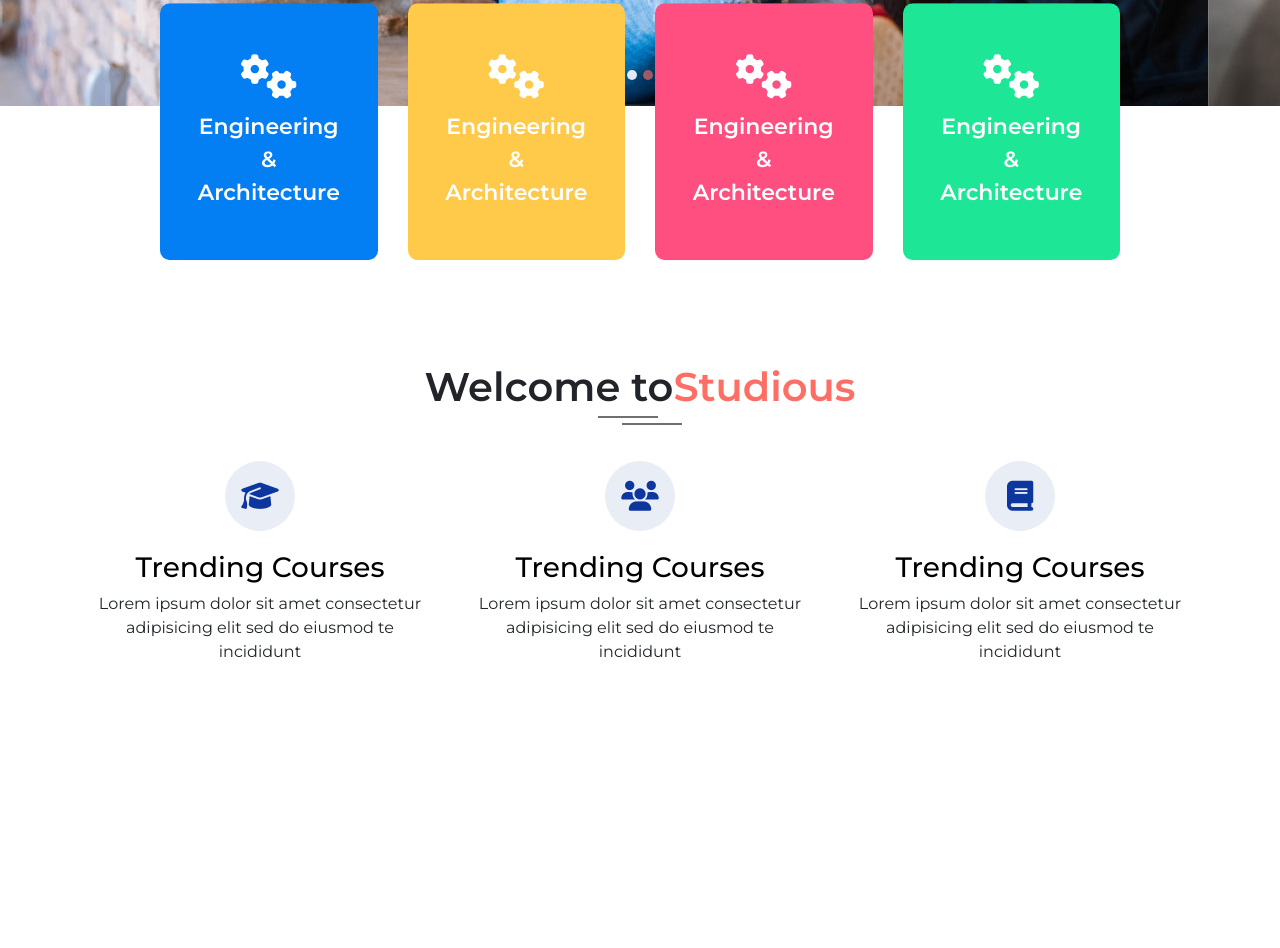
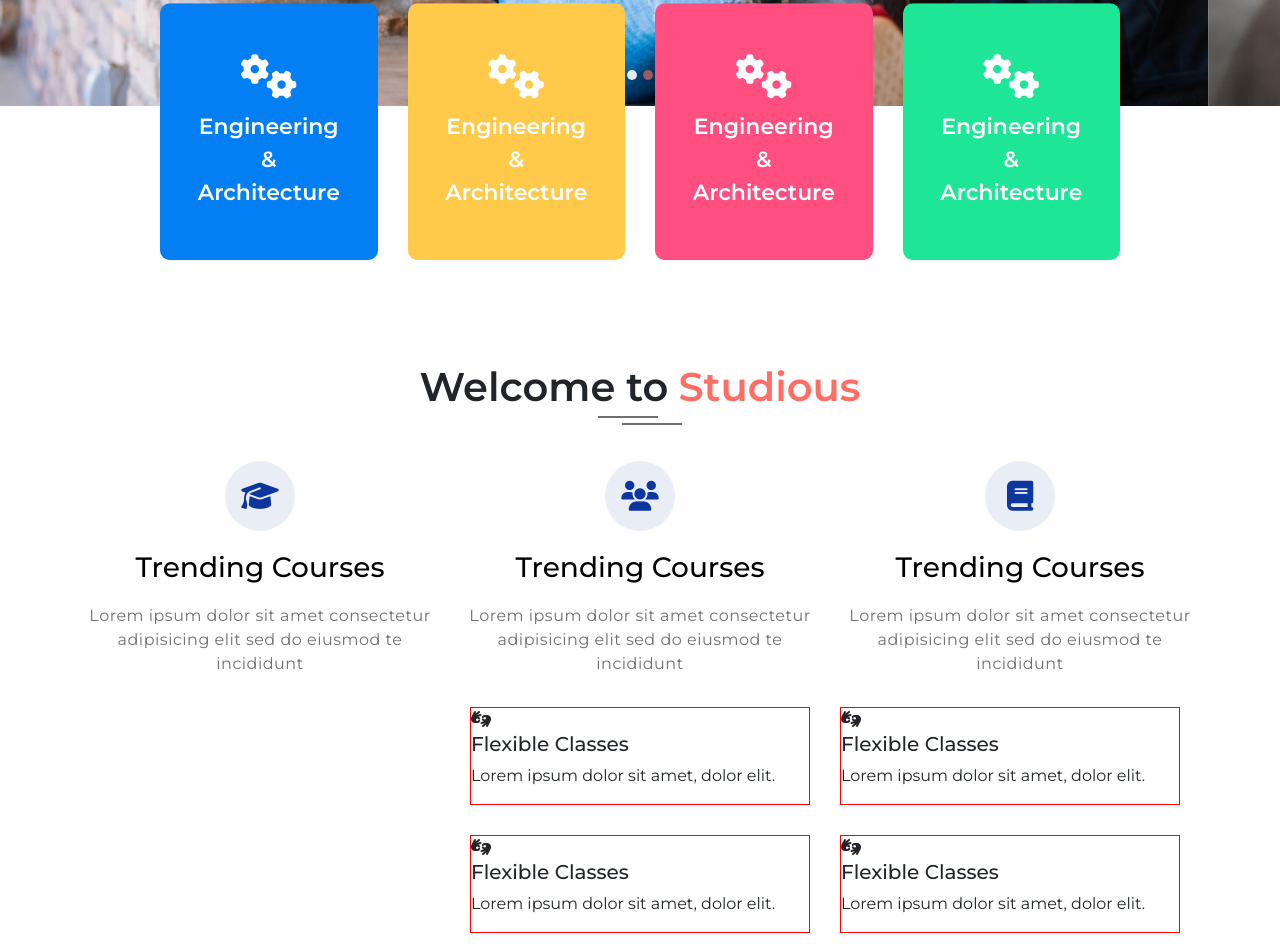
Before and after one commit to thanhle1301/1.1_project_studious, a plain HTML site: page home.html in a window 1280 px wide. Shown: the part 663-1611 px from the top of the page. Before the commit the page ends 1343 px from the top, so only its background shows below. Drawn offline with nearby package versions, Linux system fonts and the light colour scheme.

Commit message:
fix intro

```diff
--- a/CSS/index.css
+++ b/CSS/index.css
@@ -8,14 +8,14 @@
   font-family: "Montserrat", sans-serif;
   font-size: 16px;
 }
-.container__common{
+.container__common {
   width: 75%;
   margin: 0 auto;
 }
 .clear {
   clear: both;
 }
-.title h2{
+.title h2 {
   font-size: 40px;
   font-weight: 600;
   text-align: center;
@@ -23,10 +23,11 @@
   display: flex;
   justify-content: center;
 }
-.title  h2 span{
-color: #ff6e65;
+.title h2 span {
+  color: #ff6e65;
+  margin-left: 10px;
 }
-.title h2::before{
+.title h2::before {
   content: "";
   width: 60px;
   height: 2px;
@@ -34,9 +35,8 @@
   position: absolute;
   bottom: -7px;
   transform: translateX(-20%);
-
 }
-.title h2::after{
+.title h2::after {
   content: "";
   width: 60px;
   height: 2px;
@@ -72,7 +72,8 @@
 }
 header .hover__ora:hover,
 header .header__content a:hover,
-header .header__content .active a {
+header .header__content .active a,
+.intro .intro__top__item a:hover {
   color: #ff6e65;
 }
 /* header content */
@@ -116,7 +117,7 @@
 }
 
 /*  BANNER */
-.banner__container{
+.banner__container {
   position: relative;
 }
 .banner .carousel-item {
@@ -136,13 +137,13 @@
   border-radius: 50%;
   background-color: #ff6e65;
 }
-.banner .carousel-item{
+.banner .carousel-item {
   position: relative;
 }
 .banner .carousel-item .banner__text {
   width: 100%;
   height: 100%;
- position: absolute;
+  position: absolute;
   top: 33%;
   left: 12.5%;
 }
@@ -165,23 +166,21 @@
 }
 
 /* button banner */
-.banner .carousel-indicators li{
-
+.banner .carousel-indicators li {
 }
 
-
 /* SERVICE */
-.service__box{
+.service__box {
   padding: 50px 30px;
   border: 1px solid transparent;
   border-radius: 10px;
   transform: translateY(-40%);
 }
-.service .service__box i{
+.service .service__box i {
   font-size: 45px;
   color: white;
 }
-.service .service__box a{
+.service .service__box a {
   display: block;
   font-size: 22px;
   margin-top: 10px;
@@ -193,23 +192,23 @@
 .service .service__box a:hover {
   color: black;
 }
-.service .box__1{
+.service .box__1 {
   background-color: #037ef3;
 }
-.service .box__2{
+.service .box__2 {
   background-color: #ffc949;
 }
-.service .box__3{
+.service .box__3 {
   background-color: #ff4f81;
 }
-.service .box__4{
+.service .box__4 {
   background-color: #1ee697;
 }
 /* INTRO */
-.intro .intro__top h2{
-margin-bottom: 50px;
+.intro .intro__top h2 {
+  margin-bottom: 50px;
 }
-.intro .intro__box i{
+.intro .intro__top__item i {
   width: 70px;
   height: 70px;
   border-radius: 50%;
@@ -217,9 +216,23 @@
   background: #e9edf6;
   color: #0d369f;
   line-height: 70px;
-  margin-bottom: 20px;
 }
-.intro .intro__box a{
+.intro .intro__top__item a {
   text-decoration: none;
   color: black;
+  transition: all 0.5s;
 }
+.intro .intro__top__item h3 {
+  margin: 20px 0;
+}
+.intro .intro__top__item p {
+  color: #707070;
+  letter-spacing: 0.5px;
+}
+/* intro bot */
+.intro .intro__bot .intro__bot__item{
+  border: 1px solid red;
+}
+.intro .intro__bot__box{
+  padding: 15px;
+}
--- a/home.html
+++ b/home.html
@@ -223,21 +223,19 @@
     <!-- INTRO -->
     <section class="intro">
       <div class="intro__top container title">
-        <h2>Welcome to <span>Studious</span></h2>
+        <h2>Welcome to<span>Studious</span></h2>
         <div class="intro__detail row text-center">
           <div class="col-4">
-            <div class="intro__box">
+            <div class="intro__top__item">
               <i class="fa fa-graduation-cap"></i>
-
               <a href="#">
                 <h3>Trending Courses</h3>
               </a>
-
               <p>Lorem ipsum dolor sit amet consectetur adipisicing elit sed do eiusmod te incididunt</p>
             </div>
           </div>
           <div class="col-4">
-            <div class="intro__box">
+            <div class="intro__top__item">
               <i class="fa fa-users"></i>
 
               <a href="#">
@@ -248,7 +246,7 @@
             </div>
           </div>
           <div class="col-4">
-            <div class="intro__box">
+            <div class="intro__top__item">
               <i class="fa fa-book"></i>
 
               <a href="#">
@@ -261,7 +259,57 @@
 
         </div>
       </div>
-      <div class="intro__bot"></div>
+      <div class="intro__bot">
+        <div class=" container d-flex flex-row-reverse">
+
+          <div class="col-4 intro__bot__box">
+            <div class="intro__bot__item">
+              <i class="fa fa-american-sign-language-interpreting"></i>
+              <div class="intro__text">
+                <h5>Flexible Classes</h5>
+                <p>Lorem ipsum dolor sit amet, dolor elit.</p>
+              </div>
+            </div>
+          </div>
+          <div class="col-4 intro__bot__box">
+            <div class="intro__bot__item">
+              <i class="fa fa-american-sign-language-interpreting"></i>
+              <div class="intro__text">
+                <h5>Flexible Classes</h5>
+                <p>Lorem ipsum dolor sit amet, dolor elit.</p>
+              </div>
+            </div>
+          </div>
+
+
+        </div>
+        <div class=" container d-flex flex-row-reverse">
+
+          <div class="col-4 intro__bot__box">
+            <div class="intro__bot__item">
+              <i class="fa fa-american-sign-language-interpreting"></i>
+              <div class="intro__text">
+                <h5>Flexible Classes</h5>
+                <p>Lorem ipsum dolor sit amet, dolor elit.</p>
+              </div>
+            </div>
+          </div>
+          <div class="col-4 intro__bot__box">
+            <div class="intro__bot__item">
+              <i class="fa fa-american-sign-language-interpreting"></i>
+              <div class="intro__text">
+                <h5>Flexible Classes</h5>
+                <p>Lorem ipsum dolor sit amet, dolor elit.</p>
+              </div>
+            </div>
+          </div>
+
+
+        </div>
+
+
+
+      </div>
     </section>
 
     <!-- Optional JavaScript -->
```
